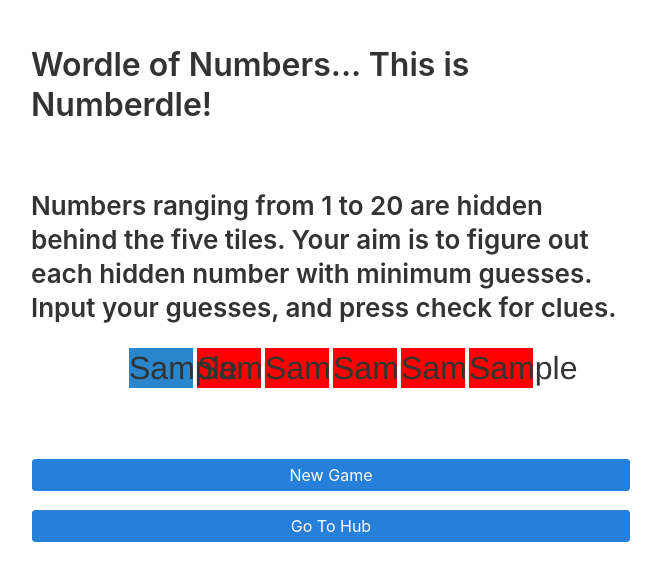
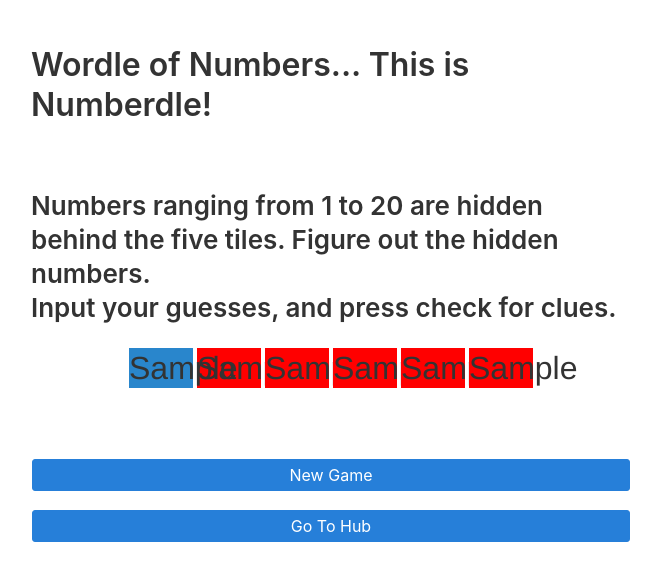
Before and after one commit to shaurya3shah/myFirstDjangoSite, a Django app: template fun/templates/fun/numberdle.html in a window 1280 px wide. Shown: the top 565 px of the page, without its empty margins (309-970 px from the left). Run offline with Django 4.2, Linux system fonts and the light colour scheme; the template is opened without the code that fills it: most values are stand-ins (such as "Sample title", 1, 10 or a date in 2020).

Commit message:
updating the language

```diff
--- a/fun/templates/fun/numberdle.html
+++ b/fun/templates/fun/numberdle.html
@@ -68,8 +68,8 @@
                         });
                     </script>
                     {% else %}
-                    <p><h2>Numbers ranging from 1 to 20 are hidden behind the five tiles. Your aim is to figure out each hidden number with minimum guesses.
-            Input your guesses, and press check for clues.</h2></p>
+                    <p><h2>Numbers ranging from 1 to 20 are hidden behind the five tiles. Figure out the hidden numbers.<br>
+                    Input your guesses, and press check for clues.</h2></p>
                     {% endif %}
                     <form action="{% url 'fun:check_numberdle' %}" method="post">
                         {% csrf_token %}
```
